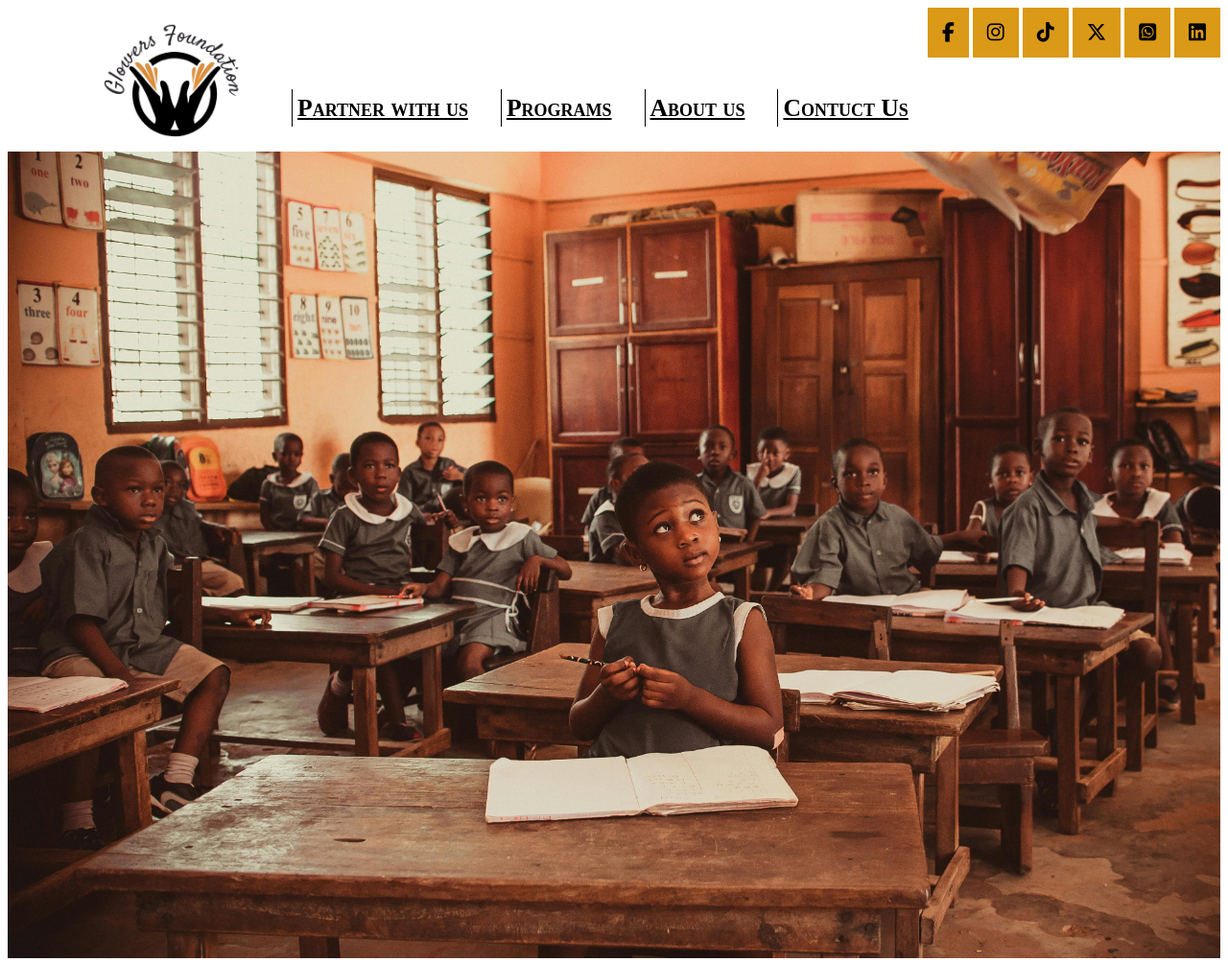
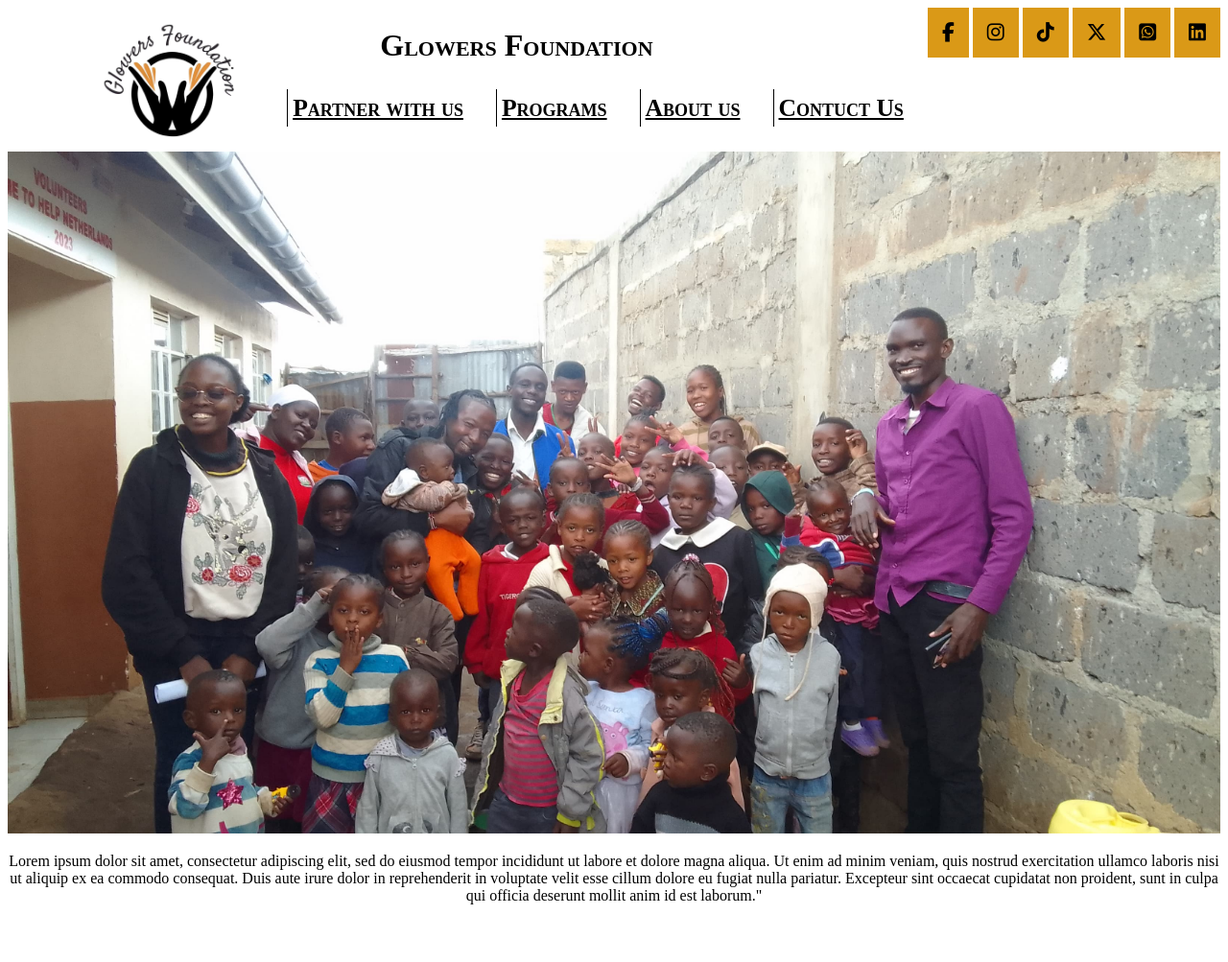
Before and after one commit to Onesmus-Kilonzo/Glowers-foundation-website, a plain HTML site: page index.htm in a window 1280 px wide. Shown: the whole page at 96% size. After the commit the page ends 943 px from the top, so only its background shows below. Drawn offline with Linux system fonts and the light colour scheme.

Commit message:
editing  navigation bars

```diff
--- a/index.htm
+++ b/index.htm
@@ -24,7 +24,7 @@
 
         }
         .social-media {
-            grid-column: 3/ 13;
+            grid-column: 8/ 13;
             background-color: white;
 
             grid-row: 1 / 2;
@@ -73,12 +73,19 @@
             width: 100%;
 
         }
+        .heading {
+            grid-column: 3 / 8;
+            text-align: center;
+            font-variant: small-caps;
+        }
     </style>
 </head>
 <body>
     <div class="logo-container" class="header">
         <img src="logo.jpeg" class="logo-image">
     </div>
+    <h1 class="heading">Glowers Foundation</h1>
+
     <div class="social-media" class="header">
         <a href="#facebook" class="media"><i class="fa-brands fa-facebook-f"></i></a>
         <a href="#instagram" class="media"><i class="fa-brands fa-instagram"></i></a>
@@ -95,8 +102,12 @@
         <a href="#Contact" class="menus">Contuct Us</a>
     </div>
     <div class="photo-holder">
-        <img src="cover-photo.jpg" class="main-photo">
+        <img src="cover2.jpeg" class="main-photo">
+        <div><p>Lorem ipsum dolor sit amet, consectetur adipiscing elit, sed do eiusmod tempor incididunt ut labore et dolore magna aliqua. Ut enim ad minim veniam, quis nostrud exercitation ullamco laboris nisi ut aliquip ex ea commodo consequat. Duis aute irure dolor in reprehenderit in voluptate velit esse cillum dolore eu fugiat nulla pariatur. Excepteur sint occaecat cupidatat non proident, sunt in culpa qui officia deserunt mollit anim id est laborum."
+
+        </div></p>
     </div>
+
 
 </body>
 
```
Also changed, not shown: cover1.jpeg (added), cover2.jpeg (added), coverpage1.jpeg (added), 1 other file.
